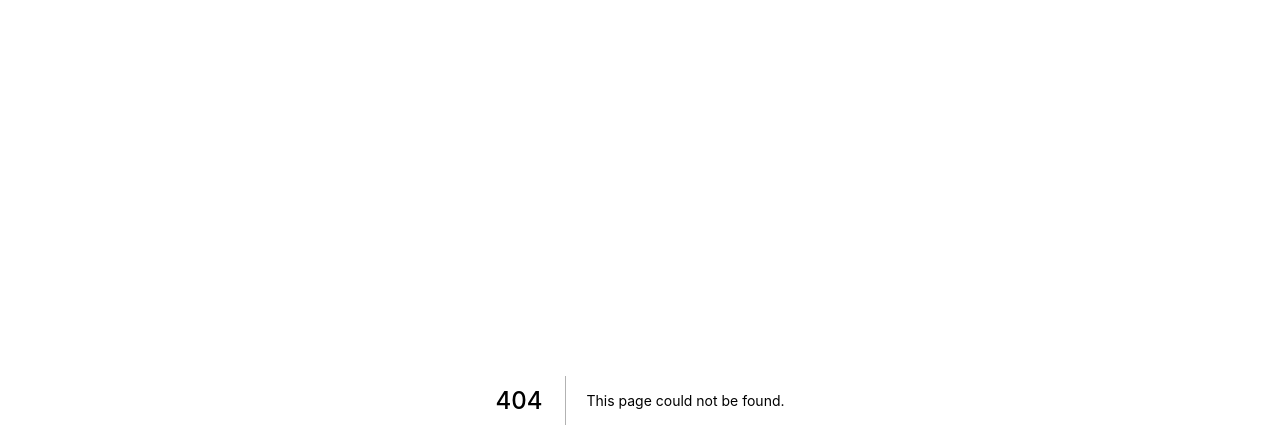
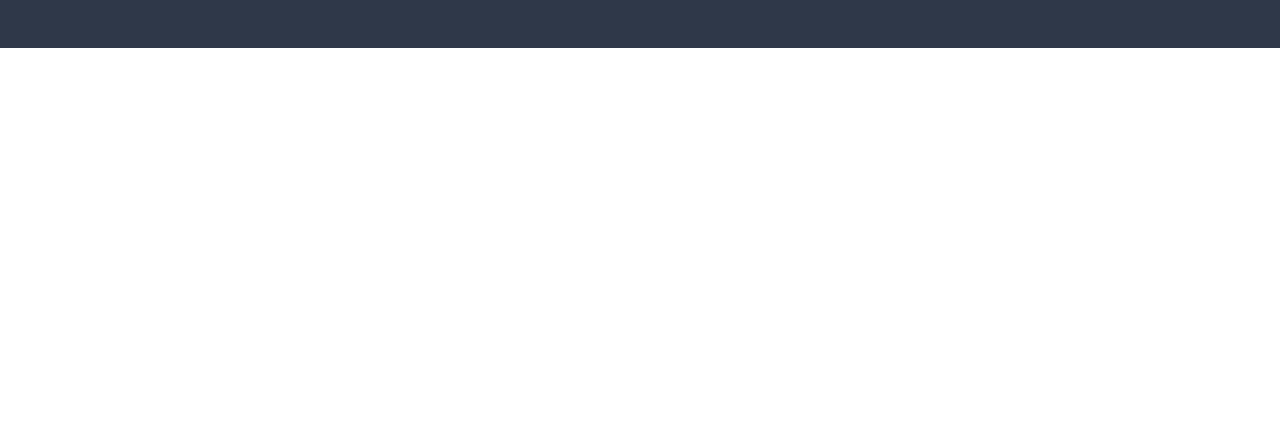
Before and after one commit to MartinPELCAT/nextjs-typegraphql-typeorm, a Next.js app: page /contact in a window 1280 px wide. Before the commit this address had no page. Shown: the top 448 px of the page. Built offline with nearby package versions, Linux system fonts and the light colour scheme.

Commit message:
add path alias

```diff
--- /dev/null
+++ b/components/Header.tsx
@@ -0,0 +1,9 @@
+import React from "react";
+
+export default function Header() {
+  return (
+    <div className="h-12 bg-gray-800">
+      <div className=""></div>
+    </div>
+  );
+}
--- /dev/null
+++ b/pages/contact.tsx
@@ -0,0 +1,10 @@
+import Header from "@components/Header";
+import React from "react";
+
+export default function Contact() {
+  return (
+    <div>
+      <Header />
+    </div>
+  );
+}
--- a/pages/index.tsx
+++ b/pages/index.tsx
@@ -4,7 +4,7 @@ import {
   GetUserQueryVariables,
   GetUsersDocument,
   useGetUserQuery,
-} from "apollo/__generated__";
+} from "@generated";
 import { GetStaticProps } from "next";
 
 type Props = {
@@ -13,10 +13,13 @@ type Props = {
 
 export default function Home({ user }: Props) {
   const { data } = useGetUserQuery();
-  console.log(data);
-  console.log(user.firstName);
 
-  return <div className="text-xl text-red-500">Hello</div>;
+  return (
+    <div className="text-xl text-red-500">
+      Data from hook : {JSON.stringify(data.user)}
+      Data from nextjs props : {JSON.stringify(user)}
+    </div>
+  );
 }
 
 export const getStaticProps: GetStaticProps<Props> = async () => {
--- a/tsconfig.json
+++ b/tsconfig.json
@@ -21,7 +21,11 @@
     "forceConsistentCasingInFileNames": true,
     "resolveJsonModule": true,
     "emitDecoratorMetadata": true,
-    "experimentalDecorators": true
+    "experimentalDecorators": true,
+    "paths": {
+      "@components/*": ["components/*"],
+      "@generated": ["apollo/__generated__/"]
+    }
   },
   "exclude": ["dist", ".next", "out", "next.config.js"],
   "include": ["next-env.d.ts", "**/*.ts", "**/*.tsx"]
```
